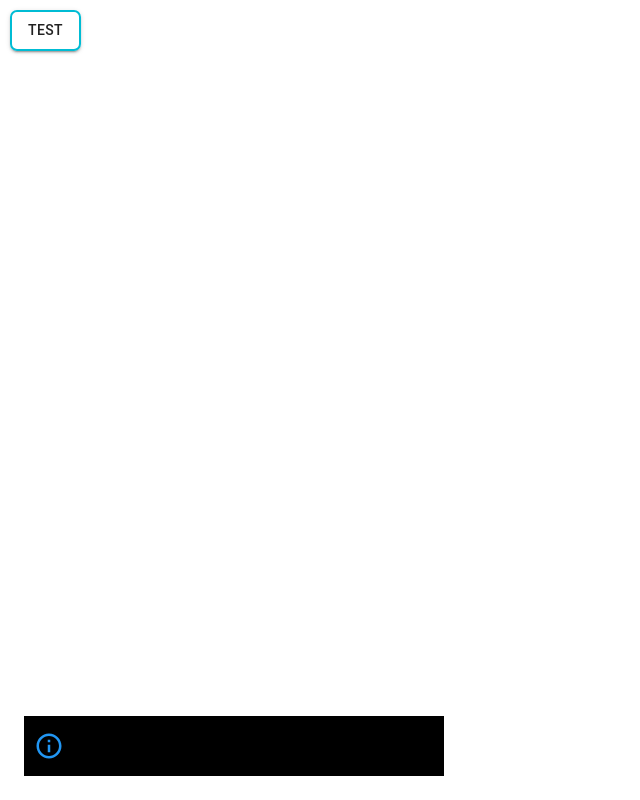
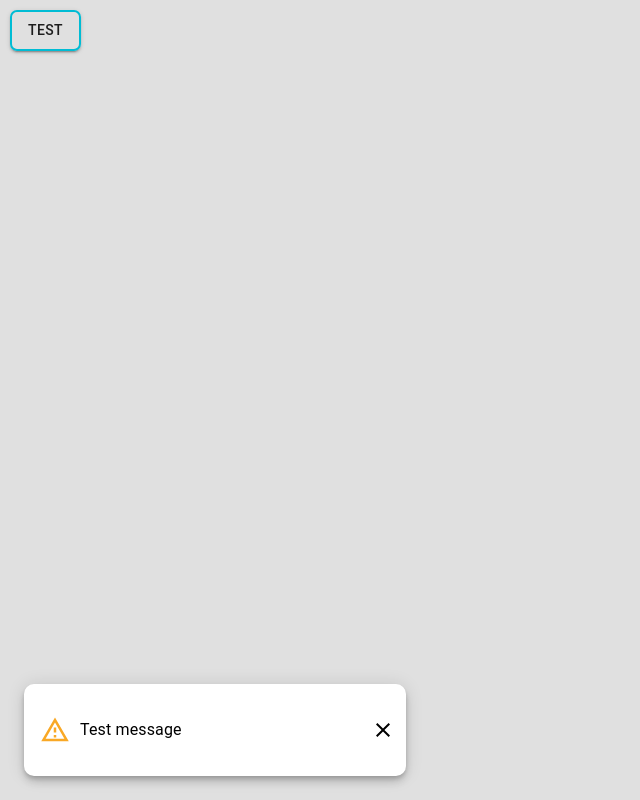
Before and after one commit to HuyNguyen2109/TNTT-Web-App, a React (Create React App) app in the folder frontend/: page / in a window 1280 px wide. Both pictures are taken after a click on the button "TEST". Shown: the whole page, without its empty margins (0-640 px from the left). Built offline with nearby package versions, Linux system fonts and the light colour scheme.

Commit message:
Fix Snackbar UI

```diff
--- a/frontend/src/base.module.scss
+++ b/frontend/src/base.module.scss
@@ -3,4 +3,4 @@ $secondaryColor: #00e5ff;
 $error: #f44336;
 $success: #4caf50;
 $info: #2196f3;
-$warning: #ffeb3b;
+$warning: #f9a825;
--- a/frontend/src/components/basic/Snackbar.jsx
+++ b/frontend/src/components/basic/Snackbar.jsx
@@ -1,40 +1,69 @@
-import React from 'react';
-import { Snackbar } from '@material-ui/core';
+import React from "react";
+import { Snackbar, IconButton, Typography, Toolbar } from "@material-ui/core";
 import {
   InfoOutlined,
   ReportProblemOutlined,
   ErrorOutlineOutlined,
   CheckOutlined,
-} from '@material-ui/icons'
-import classNames from 'classnames';
-import styles from './Snackbar.module.scss';
+  CloseOutlined,
+} from "@material-ui/icons";
+import classNames from "classnames";
+import styles from "./Snackbar.module.scss";
 
 export default class CustomizedSnackbar extends React.Component {
   renderIcon = (type) => {
-    switch(type) {
-      case 'info':
-        return <InfoOutlined className={classNames(styles.icon, styles.info)}/>
+    switch (type) {
+      case "info":
+        return (
+          <InfoOutlined className={classNames(styles.icon, styles.info)} />
+        );
+      case "error":
+        return (
+          <ErrorOutlineOutlined className={classNames(styles.icon, styles.error)} />
+        );
+      case "success":
+        return (
+          <CheckOutlined className={classNames(styles.icon, styles.success)} />
+        );
+      case "warning":
+        return (
+          <ReportProblemOutlined className={classNames(styles.icon, styles.warning)} />
+        );
       default:
-        return null
+        return null;
     }
-  }
+  };
 
   render = () => {
-    const { type, className, ...props } = this.props;
-    const cn = classNames(styles.Snackbar, className)
+    const { type, className, message, ...props } = this.props;
+    const cn = classNames(styles.Snackbar, className);
 
     return (
       <Snackbar
         {...props}
-        anchorOrigin={{
-          vertical: 'bottom',
-          horizontal: 'left',
+        classes={{ root: cn }}
+        autoHideDuration={6000}
+        ContentProps={{
+          classes: { root: styles.content },
+          message: (
+            <Toolbar className={styles.message}>
+              {this.renderIcon(type)}
+              <div style={{ marginLeft: "10px" }} />
+              <Typography variant="subtitle1">{message}</Typography>
+            </Toolbar>
+          ),
         }}
-        classes={{root: cn}}
-        autoHideDuration={6000}
-      >
-        {this.renderIcon(type)}
-      </Snackbar>
-    )
-  }
+        action={
+          <IconButton
+            size="small"
+            aria-label="Close"
+            onClick={() => this.props.onClose()}
+            className={styles.close}
+          >
+            <CloseOutlined fontSize="medium" />
+          </IconButton>
+        }
+      />
+    );
+  };
 }
--- a/frontend/src/components/basic/Snackbar.module.scss
+++ b/frontend/src/components/basic/Snackbar.module.scss
@@ -1,10 +1,28 @@
 @import '../../base.module.scss';
 
 .Snackbar {
-  background-color: black;
-  min-width: 400px;
-  min-height: 60px;
-  padding: 0 10px;
+  border-radius: 7px !important;
+}
+
+.content {
+  background-color: #fff !important;
+  color: #000 !important;
+  min-width: 350px !important;
+  border-radius: 10px !important;
+
+  & .message {
+    padding: 0 !important;
+  }
+
+  & .close {
+    transition: .2s ease;
+    color: #000;
+
+    &:hover {
+      transform: rotate(90deg);
+      transition-duration: .2s;
+    }
+  }
 }
 
 .icon {
--- a/frontend/src/index.css
+++ b/frontend/src/index.css
@@ -5,6 +5,7 @@ body {
     sans-serif;
   -webkit-font-smoothing: antialiased;
   -moz-osx-font-smoothing: grayscale;
+  background-color: #e0e0e0;
 }
 
 code {
--- a/frontend/src/pages/Test.jsx
+++ b/frontend/src/pages/Test.jsx
@@ -27,7 +27,18 @@ class Test extends React.Component {
             this.setState({ open: !open });
           }}
         />
-        <Snackbar open={open} message={"Test message"} type="info" onClose={() => {this.setState({open: false})}} />
+        <Snackbar
+          open={open}
+          message="Test message"
+          type="warning"
+          onClose={() => {
+            this.setState({ open: false });
+          }}
+          anchorOrigin={{
+            vertical: "bottom",
+            horizontal: "left",
+          }}
+        />
       </div>
     );
   };
```
